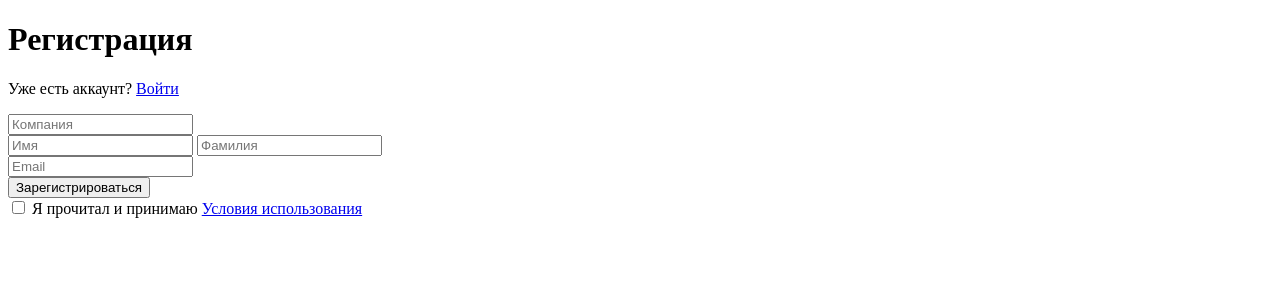
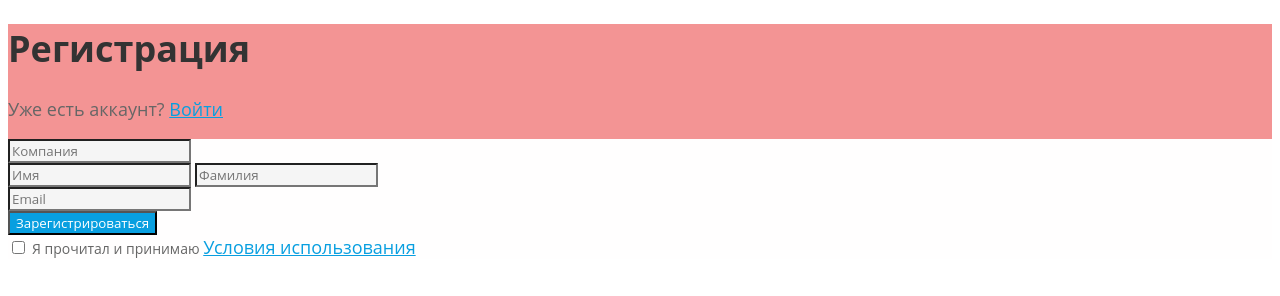
Before and after one commit to MilovaNat/front-dz, a plain HTML site: page 2-Form/index.html in a window 1280 px wide. Drawn offline with Linux system fonts and the light colour scheme.

Commit message:
add: styles for registration form

```diff
--- a/2-Form/index.html
+++ b/2-Form/index.html
@@ -3,6 +3,7 @@
 <head>
     <meta charset="UTF-8">
     <title>Регистрация</title>
+    <link rel="stylesheet" href="./styles/style.css">
 </head>
 <body>
 <main>
--- /dev/null
+++ b/2-Form/styles/style.css
@@ -0,0 +1,41 @@
+main{
+    background-color: #F39494;
+}
+
+form{
+    background-color: #FFFEFE;
+}
+
+a{
+    color: #089FE0;
+    font-size: 18px;
+    font-family: 'Open Sans', sans-serif;
+}
+
+p{
+    color: #666666;
+    font-size: 18px;
+    font-family: 'Open Sans', sans-serif;
+}
+
+h1 {
+    color: #333333;
+    font-size: 36px;
+    font-family: 'Open Sans', sans-serif;
+}
+
+label {
+    color: #666666;
+    font-size: 14px;
+    font-family: 'Open Sans', sans-serif;
+}
+
+button {
+    background-color: #089FE0;
+    color: #FFFFFF;
+    font-family: 'Open Sans', sans-serif;
+}
+input {
+    background-color: #F5F5F5;
+    font-family: 'Open Sans', sans-serif;
+}
```
